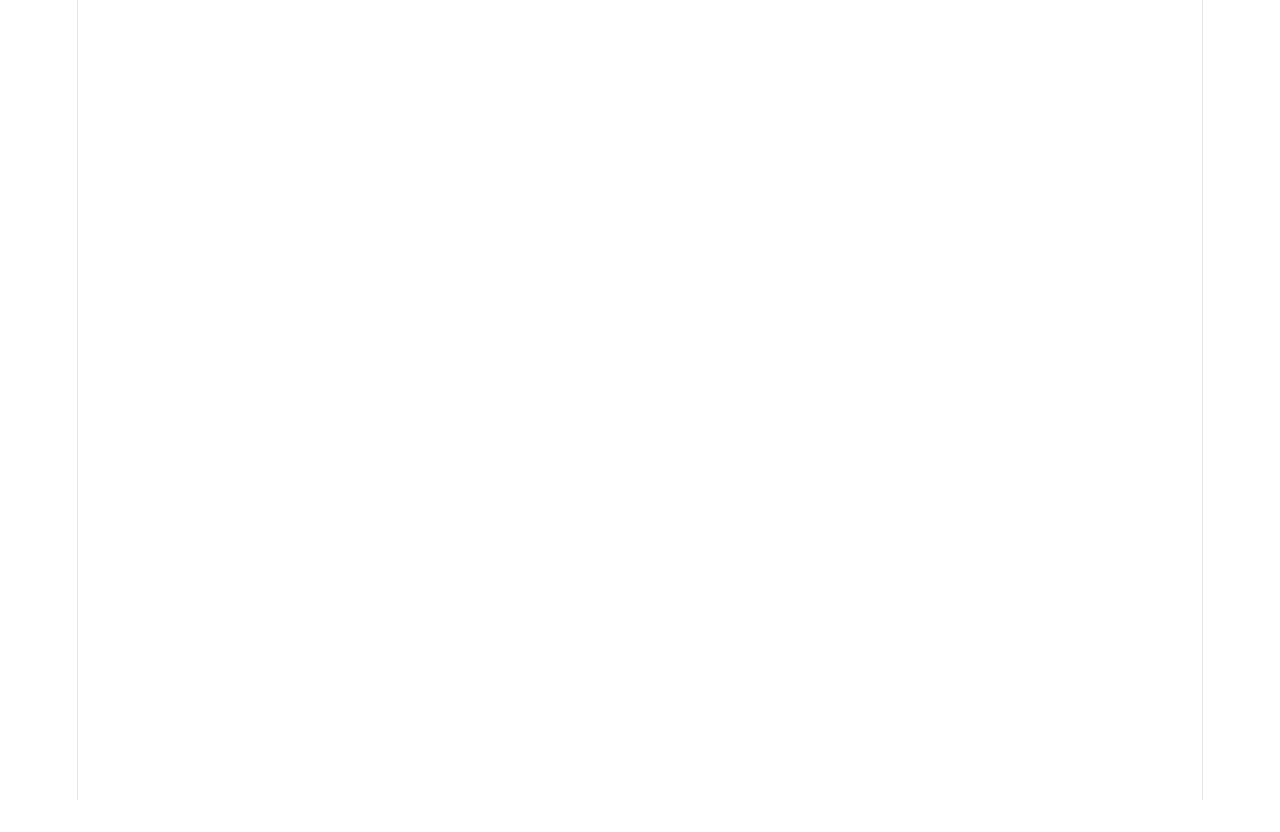
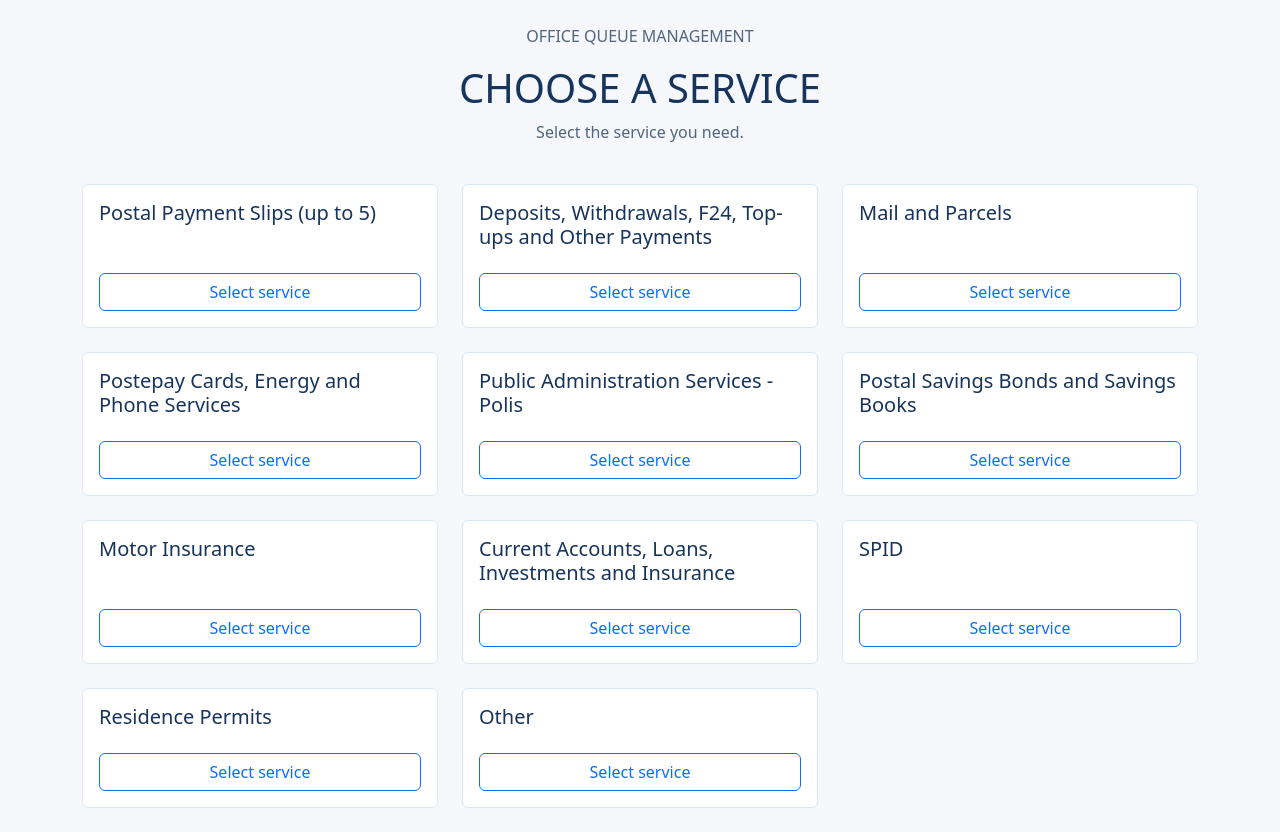
Before and after one commit to AleBera03/se2-project, a React (Vite) app in the folder frontend/: page / in a window 1280 px wide. Before the commit the page ends 800 px from the top, so only its background shows below. Built offline with nearby package versions, Linux system fonts and the light colour scheme.

Commit message:
feat: create service selection UI

```diff
--- a/frontend/src/App.css
+++ b/frontend/src/App.css
@@ -0,0 +1,37 @@
+/* Customer header */
+.customer-header p {
+    color: var(--text-secondary);
+}
+
+/* Service cards */
+.service-card {
+    border-color: var(--border-primary);
+    background-color: var(--color-white);
+}
+
+.service-card .card-title {
+    color: var(--text-primary);
+}
+
+.service-card-selected {
+    border-color: var(--color-blue);
+    background-color: var(--surface-selected);
+}
+
+/* Selected service button */
+.service-button-selected {
+    --bs-btn-bg: var(--color-blue-dark);
+    --bs-btn-border-color: var(--color-blue-dark);
+    --bs-btn-hover-bg: var(--color-blue-dark);
+    --bs-btn-hover-border-color: var(--color-blue-dark);
+    --bs-btn-active-bg: var(--color-blue-dark);
+    --bs-btn-active-border-color: var(--color-blue-dark);
+}
+
+/* Selection feedback */
+.service-selection-feedback {
+    margin-bottom: 0;
+    background-color: var(--color-blue-light);
+    border-color: var(--color-blue-light);
+    color: var(--color-blue-dark);
+}
--- a/frontend/src/App.jsx
+++ b/frontend/src/App.jsx
@@ -1,12 +1,31 @@
-import './App.css'
+import { Navigate, Route, Routes } from "react-router-dom";
+
+import Layout from "./components/layout/Layout";
+import CustomerPage from "./pages/CustomerPage";
 
 function App() {
+    return (
+        <Routes>
+            <Route element={<Layout />}>
 
-  return (
-    <>
+                <Route
+                    path="/"
+                    element={<CustomerPage />}
+                />
 
-    </>
-  )
+                <Route
+                    path="/customer"
+                    element={<CustomerPage />}
+                />
+
+                <Route
+                    path="*"
+                    element={<Navigate to="/" replace />}
+                />
+
+            </Route>
+        </Routes>
+    );
 }
 
-export default App
+export default App;
--- /dev/null
+++ b/frontend/src/components/common/PageHeader.jsx
@@ -0,0 +1,32 @@
+function PageHeader(props) {
+    const {
+        className = "",
+        kicker,
+        title,
+        description
+    } = props;
+
+    return (
+        <header className={className}>
+            {kicker && (
+                <p className="text-uppercase">
+                    {kicker}
+                </p>
+            )}
+
+            {title && (
+                <h1 className="text-uppercase">
+                    {title}
+                </h1>
+            )}
+
+            {description && (
+                <p>
+                    {description}
+                </p>
+            )}
+        </header>
+    );
+}
+
+export default PageHeader;
--- /dev/null
+++ b/frontend/src/components/customer/ServiceSelection.jsx
@@ -0,0 +1,59 @@
+import { Button, Card, Col, Row } from "react-bootstrap";
+
+function ServiceSelection(props) {
+    const {
+        services,
+        selectedServiceId,
+        onSelectService
+    } = props;
+
+    if (services.length === 0) {
+        return <p>No services are currently available.</p>;
+    }
+
+    return (
+        <Row className="g-4">
+
+            {services.map((service) => {
+                const isSelected = service.id === selectedServiceId;
+
+                return (
+                    <Col key={service.id} xs={12} md={6} xl={4}>
+                        <Card
+                            className={`service-card h-100 ${
+                                isSelected ? "service-card-selected" : ""
+                            }`}
+                        >
+                            <Card.Body className="d-flex flex-column gap-3">
+
+                                <Card.Title as="h2" className="h5">
+                                    {service.name}
+                                </Card.Title>
+
+                                <Button
+                                    className={`mt-auto ${
+                                        isSelected ? "service-button-selected" : ""
+                                    }`}
+                                    variant={
+                                        isSelected
+                                            ? "primary"
+                                            : "outline-primary"
+                                    }
+                                    aria-pressed={isSelected}
+                                    aria-label={`Select ${service.name}`}
+                                    onClick={() => onSelectService(service)}
+                                >
+                                    {isSelected ? "Selected" : "Select service"}
+                                </Button>
+
+                            </Card.Body>
+                        </Card>
+                    </Col>
+                );
+            })}
+
+        </Row>
+    );
+}
+
+export default ServiceSelection;
--- /dev/null
+++ b/frontend/src/components/layout/Layout.jsx
@@ -0,0 +1,14 @@
+import { Container } from "react-bootstrap";
+import { Outlet } from "react-router-dom";
+
+function Layout() {
+    return (
+        <main className="app-layout">
+            <Container className="content py-4">
+                <Outlet />
+            </Container>
+        </main>
+    );
+}
+
+export default Layout;
--- /dev/null
+++ b/frontend/src/hooks/useCustomerLogic.js
@@ -0,0 +1,40 @@
+import { useState } from "react";
+
+const mockServices = [
+    { id: 1, name: "Postal Payment Slips (up to 5)" },
+    {
+        id: 2,
+        name: "Deposits, Withdrawals, F24, Top-ups and Other Payments"
+    },
+    { id: 3, name: "Mail and Parcels" },
+    { id: 4, name: "Postepay Cards, Energy and Phone Services" },
+    { id: 5, name: "Public Administration Services - Polis" },
+    { id: 6, name: "Postal Savings Bonds and Savings Books" },
+    { id: 7, name: "Motor Insurance" },
+    {
+        id: 8,
+        name: "Current Accounts, Loans, Investments and Insurance"
+    },
+    { id: 9, name: "SPID" },
+    { id: 10, name: "Residence Permits" },
+    { id: 11, name: "Other" }
+];
+
+function useCustomerLogic() {
+
+    // State of the service selected by the customer.
+    const [selectedService, setSelectedService] = useState(null);
+
+    // Select the service requested by the customer.
+    const handleSelectService = (service) => {
+        setSelectedService(service);
+    };
+
+    return {
+        services: mockServices,
+        selectedService,
+        handleSelectService
+    };
+}
+
+export { useCustomerLogic };
--- a/frontend/src/index.css
+++ b/frontend/src/index.css
@@ -1,111 +1,27 @@
 :root {
-  --text: #6b6375;
-  --text-h: #08060d;
-  --bg: #fff;
-  --border: #e5e4e7;
-  --code-bg: #f4f3ec;
-  --accent: #aa3bff;
-  --accent-bg: rgba(170, 59, 255, 0.1);
-  --accent-border: rgba(170, 59, 255, 0.5);
-  --social-bg: rgba(244, 243, 236, 0.5);
-  --shadow:
-    rgba(0, 0, 0, 0.1) 0 10px 15px -3px, rgba(0, 0, 0, 0.05) 0 4px 6px -2px;
+    --color-white: #ffffff;
+    --color-blue: #0d6efd;
+    --color-blue-dark: #084298;
+    --color-blue-light: #cfe2ff;
 
-  --sans: system-ui, 'Segoe UI', Roboto, sans-serif;
-  --heading: system-ui, 'Segoe UI', Roboto, sans-serif;
-  --mono: ui-monospace, Consolas, monospace;
+    --text-primary: #16345c;
+    --text-secondary: #52657d;
 
-  font: 18px/145% var(--sans);
-  letter-spacing: 0.18px;
-  color-scheme: light dark;
-  color: var(--text);
-  background: var(--bg);
-  font-synthesis: none;
-  text-rendering: optimizeLegibility;
-  -webkit-font-smoothing: antialiased;
-  -moz-osx-font-smoothing: grayscale;
-
-  @media (max-width: 1024px) {
-    font-size: 16px;
-  }
-}
-
-@media (prefers-color-scheme: dark) {
-  :root {
-    --text: #9ca3af;
-    --text-h: #f3f4f6;
-    --bg: #16171d;
-    --border: #2e303a;
-    --code-bg: #1f2028;
-    --accent: #c084fc;
-    --accent-bg: rgba(192, 132, 252, 0.15);
-    --accent-border: rgba(192, 132, 252, 0.5);
-    --social-bg: rgba(47, 48, 58, 0.5);
-    --shadow:
-      rgba(0, 0, 0, 0.4) 0 10px 15px -3px, rgba(0, 0, 0, 0.25) 0 4px 6px -2px;
-  }
-
-  #social .button-icon {
-    filter: invert(1) brightness(2);
-  }
+    --surface-base: #f5f7fb;
+    --surface-selected: #f0f6ff;
+    --border-primary: #dee6f2;
 }
 
 body {
-  margin: 0;
+    margin: 0;
+    min-width: 320px;
+    min-height: 100vh;
+    background-color: var(--surface-base);
+    color: var(--text-primary);
 }
 
-#root {
-  width: 1126px;
-  max-width: 100%;
-  margin: 0 auto;
-  text-align: center;
-  border-inline: 1px solid var(--border);
-  min-height: 100svh;
-  display: flex;
-  flex-direction: column;
-  box-sizing: border-box;
+@media (min-width: 450px) and (max-width: 575.98px) {
+    .app-layout > .content {
+        padding-inline: 2rem;
+    }
 }
-
-h1,
-h2 {
-  font-family: var(--heading);
-  font-weight: 500;
-  color: var(--text-h);
-}
-
-h1 {
-  font-size: 56px;
-  letter-spacing: -1.68px;
-  margin: 32px 0;
-  @media (max-width: 1024px) {
-    font-size: 36px;
-    margin: 20px 0;
-  }
-}
-h2 {
-  font-size: 24px;
-  line-height: 118%;
-  letter-spacing: -0.24px;
-  margin: 0 0 8px;
-  @media (max-width: 1024px) {
-    font-size: 20px;
-  }
-}
-p {
-  margin: 0;
-}
-
-code,
-.counter {
-  font-family: var(--mono);
-  display: inline-flex;
-  border-radius: 4px;
-  color: var(--text-h);
-}
-
-code {
-  font-size: 15px;
-  line-height: 135%;
-  padding: 4px 8px;
-  background: var(--code-bg);
-}
--- a/frontend/src/main.jsx
+++ b/frontend/src/main.jsx
@@ -1,12 +1,17 @@
-import { StrictMode } from 'react'
-import { createRoot } from 'react-dom/client'
-import './index.css'
-import App from './App.jsx'
+import { StrictMode } from "react";
+import { createRoot } from "react-dom/client";
+import { BrowserRouter } from "react-router-dom";
 
-import 'bootstrap/dist/css/bootstrap.min.css';
+import App from "./App.jsx";
 
-createRoot(document.getElementById('root')).render(
-  <StrictMode>
-    <App />
-  </StrictMode>,
-)
+import "bootstrap/dist/css/bootstrap.min.css";
+import "./index.css";
+import "./App.css";
+
+createRoot(document.getElementById("root")).render(
+    <StrictMode>
+        <BrowserRouter>
+            <App />
+        </BrowserRouter>
+    </StrictMode>
+);
--- /dev/null
+++ b/frontend/src/pages/CustomerPage.jsx
@@ -0,0 +1,49 @@
+import { Alert, Container, Stack } from "react-bootstrap";
+
+import { useCustomerLogic } from "../hooks/useCustomerLogic";
+
+import PageHeader from "../components/common/PageHeader";
+import ServiceSelection from "../components/customer/ServiceSelection";
+
+function CustomerPage() {
+
+    const {
+        services,
+        selectedService,
+        handleSelectService
+    } = useCustomerLogic();
+
+    return (
+        <Container fluid className="p-0">
+            <Stack gap={4}>
+
+                <PageHeader
+                    className="customer-header text-center"
+                    kicker="Office Queue Management"
+                    title="Choose a service"
+                    description="Select the service you need."
+                />
+
+                {selectedService && (
+                    <Alert
+                        className="service-selection-feedback"
+                        variant="primary"
+                        role="status"
+                    >
+                        Selected service:{" "}
+                        <span className="fw-bold">{selectedService.name}</span>
+                    </Alert>
+                )}
+
+                <ServiceSelection
+                    services={services}
+                    selectedServiceId={selectedService?.id}
+                    onSelectService={handleSelectService}
+                />
+
+            </Stack>
+        </Container>
+    );
+}
+
+export default CustomerPage;
```
Also changed, not shown: frontend/src/components/officer/NextCustomer.jsx (added), frontend/src/hooks/useOfficerLogic.js (added), 2 other files (tests, documents, lock files or other folders).
